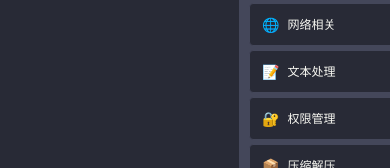
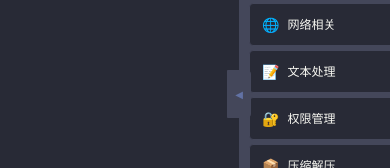
Before and after one commit to shaokun11/web-ssh, a React (Vite) app in the folder frontend/: page / in a window 390 px wide. Shown: the part 352-520 px from the top of the page. Built offline with nearby package versions, Linux system fonts and the light colour scheme.

Commit message:
feat(ui): add sidebar collapse and reduce terminal bottom padding
- Add collapse/expand toggle button to left sidebar
- Sidebar collapses to 40px width with smooth transition
- Reduce terminal bottom padding from 60px to 20px on desktop
- Keep 60px padding on mobile for virtual keyboard space

```diff
--- a/frontend/src/components/ConnectionSidebar.css
+++ b/frontend/src/components/ConnectionSidebar.css
@@ -5,6 +5,42 @@
   display: flex;
   flex-direction: column;
   flex-shrink: 0;
+  transition: width var(--transition-normal);
+  position: relative;
+}
+
+.sidebar.collapsed {
+  width: 40px;
+}
+
+.sidebar-toggle {
+  position: absolute;
+  right: -12px;
+  top: 50%;
+  transform: translateY(-50%);
+  width: 24px;
+  height: 48px;
+  background: var(--bg-secondary);
+  border: 1px solid var(--border-color);
+  border-radius: 0 var(--radius-sm) var(--radius-sm) 0;
+  cursor: pointer;
+  display: flex;
+  align-items: center;
+  justify-content: center;
+  font-size: 10px;
+  color: var(--text-muted);
+  transition: all var(--transition-fast);
+  z-index: 10;
+}
+
+.sidebar-toggle:hover {
+  background: var(--color-purple);
+  color: white;
+  border-color: var(--color-purple);
+}
+
+.sidebar.collapsed .sidebar-toggle {
+  right: -12px;
 }
 
 .sidebar-header {
--- a/frontend/src/components/ConnectionSidebar.tsx
+++ b/frontend/src/components/ConnectionSidebar.tsx
@@ -9,6 +9,7 @@ interface Props {
 }
 
 export function ConnectionSidebar({ onConnect }: Props) {
+  const [isCollapsed, setIsCollapsed] = useState(false);
   const {
     configs,
     getAllSessions,
@@ -97,12 +98,21 @@ export function ConnectionSidebar({ onConnect }: Props) {
     return `status-${status}`;
   };
 
+  const toggleSidebar = () => {
+    setIsCollapsed(!isCollapsed);
+  };
+
   return (
     <>
-      <aside className="sidebar">
-        <div className="sidebar-header">
-          <span className="sidebar-title">SSH 连接</span>
-        </div>
+      <aside className={`sidebar ${isCollapsed ? 'collapsed' : ''}`}>
+        <button className="sidebar-toggle" onClick={toggleSidebar} title={isCollapsed ? '展开侧边栏' : '收起侧边栏'}>
+          {isCollapsed ? '▶' : '◀'}
+        </button>
+        {!isCollapsed && (
+          <>
+            <div className="sidebar-header">
+              <span className="sidebar-title">SSH 连接</span>
+            </div>
 
         {/* Active Connections Section */}
         {configsWithSessions.length > 0 && (
@@ -208,6 +218,8 @@ export function ConnectionSidebar({ onConnect }: Props) {
             </div>
           )}
         </div>
+          </>
+        )}
       </aside>
 
       {/* Edit Modal */}
--- a/frontend/src/components/Terminal.css
+++ b/frontend/src/components/Terminal.css
@@ -28,10 +28,17 @@
 .terminal-container {
   flex: 1;
   padding: 12px;
-  padding-bottom: 60px; /* Bottom padding for virtual keyboard */
+  padding-bottom: 20px; /* Desktop: minimal bottom padding */
   overflow-y: auto;
   overflow-x: hidden;
   background: var(--bg-primary);
+}
+
+/* Mobile: Add bottom padding for virtual keyboard */
+@media (max-width: 768px) {
+  .terminal-container {
+    padding-bottom: 60px;
+  }
 }
 
 .terminal-container .xterm {
```
Also changed, not shown: 1 other file (tests, documents, lock files or other folders).
